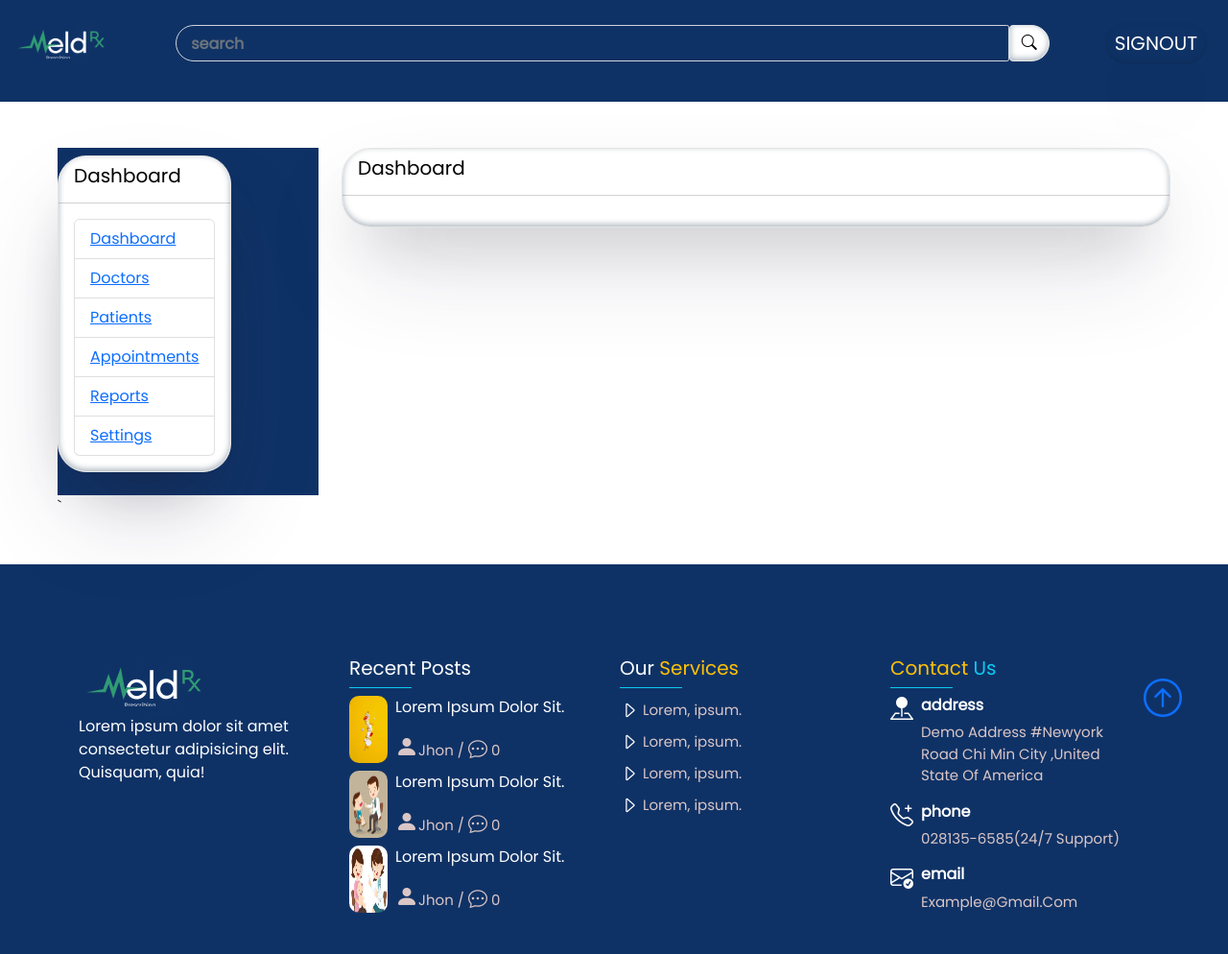
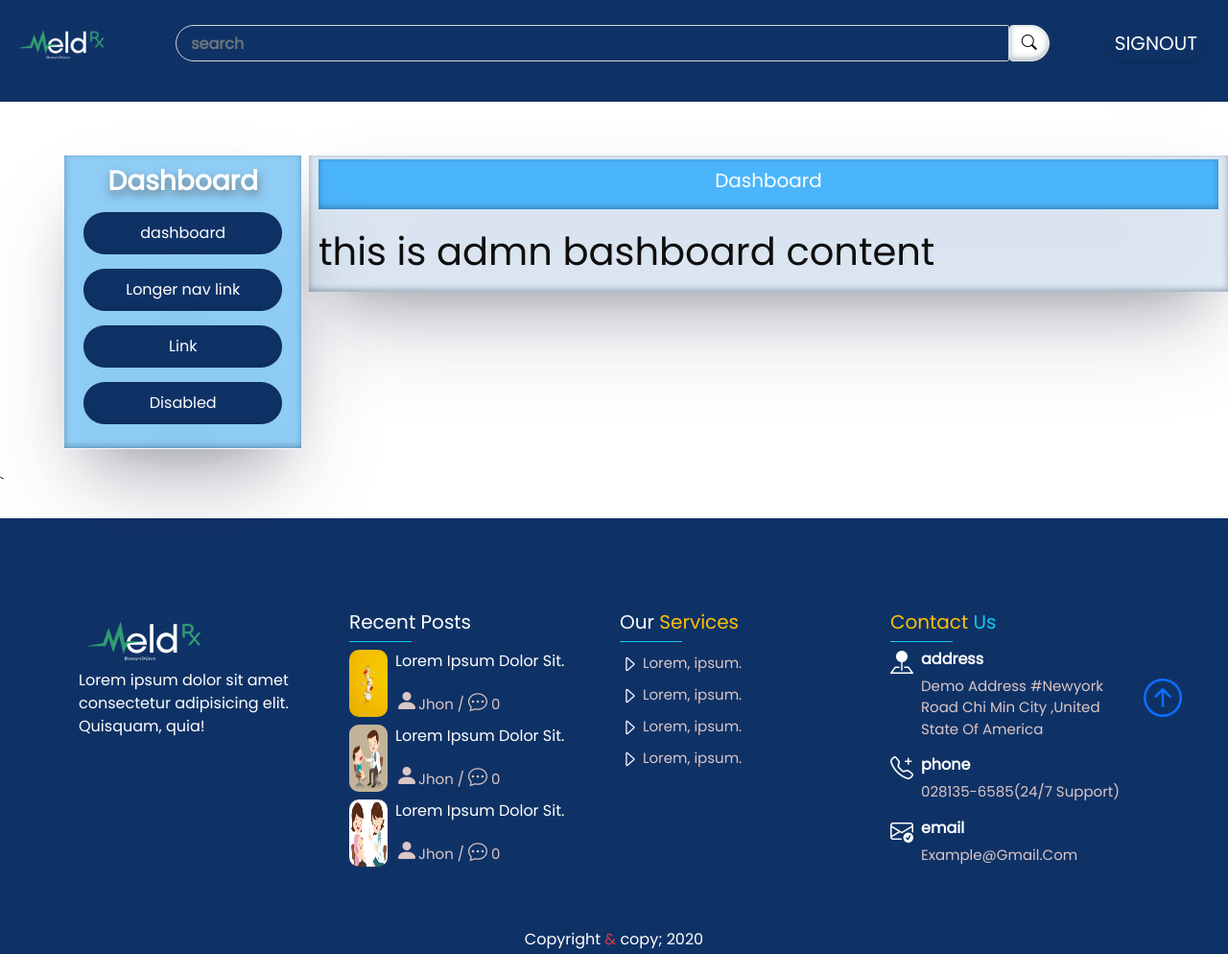
Before and after one commit to golammahmud/medical-boostrap-website, a plain HTML site: page admin/dashboard.html in a window 1280 px wide. Shown: the top 994 px of the page at 96% size. Drawn offline with nearby package versions, Linux system fonts and the light colour scheme; files whose address does not match are found by name.

Commit message:
update admin panel

```diff
--- a/admin_dashboard.html
+++ b/admin/dashboard.html
@@ -20,8 +20,8 @@
     <!--end owl carousel cdn css  -->
     <title>Bootstrap demo</title>
     <link rel="stylesheet" href="https://cdn.jsdelivr.net/npm/bootstrap-icons@1.8.2/font/bootstrap-icons.css">
-    <link rel="stylesheet" href="css/admin.css">
-    <link rel="stylesheet" href="css/style.css">
+    <link rel="stylesheet" href="../css/admin.css">
+    <link rel="stylesheet" href="../css/style.css">
     <link href="https://cdn.jsdelivr.net/npm/bootstrap@5.2.0-beta1/dist/css/bootstrap.min.css" rel="stylesheet"
         integrity="sha384-0evHe/X+R7YkIZDRvuzKMRqM+OrBnVFBL6DOitfPri4tjfHxaWutUpFmBp4vmVor" crossorigin="anonymous">
 </head>
@@ -32,7 +32,7 @@
         <div class="container-fluid align-content-between align-items-center position-relative">
             <div class="navbar-brad">
                 <a href="#" class="navbar-brand">
-                    <img src="images/logo2.png" alt="logo" class="w-100">
+                    <img src="../images/logo2.png" alt="logo" class="w-100">
                 </a>
             </div>
             <button class="navbar-toggler" data-bs-toggle="offcanvas" data-bs-target="#navbarCollapse">
@@ -42,7 +42,7 @@
                 class="w-100 align-items-center justify-content-center justify-content-between px-md-5    rounded-pill ms-auto me-auto mt-2 mt-md-3 ">
                 <form action="" method="post" class="navbar-form  w-100 align-items-center align-self-center ">
                     <div class="form-group fs-3 d-flex ">
-                        <input type="text" class="form-control rounded-end border-1 text-start " name="search"
+                        <input type="text" class="form-control rounded-end border-1 text-start text-white" name="search"
                             placeholder="search ">
 
                         <button type="submit" class="btn bg-body hover-none rounded-start ">
@@ -55,7 +55,7 @@
                 aria-labelledby="offcanvasWithBothOptionsLabel">
                 <div class="offcanvas-header ">
                     <h5 class="offcanvas-title" class="" id="offcanvasWithBothOptionsLabel">
-                        <img src="images/logo2.png" alt="logo" class="w-100">
+                        <img src="../images/logo2.png" alt="logo" class="w-100">
                     </h5>
                     <button type="button" class="btn-close text-reset text-white bg-white " data-bs-dismiss="offcanvas"
                         aria-label="Close"></button>
@@ -72,38 +72,48 @@
         </div>
     </nav>
 
-    <section id="dashboard-sidebar" class="p-5">
-        <div class="container-fluid">
-            <div class="row">
-                <div class="col-md-3">
-                    <nav id="navbar" class="navbar navbar-expand-lg  navbar-dark pb-md-4 ">
-                        <button class="navbar-toggler" data-bs-toggle="offcanvas" data-bs-target="#offcanvasWithBothOptions">
-                            <span class="navbar-toggler-icon "></span>
-                        </button>
-                        <div class="offcanvas offcanvas-start w-75 bg-none" data-bs-scroll="true" tabindex="-1"
+    <section id="dashboard-sidebar" class="  pt-md-5">
+        <div class="container-lg-fluid  pb-4">
+            <div class="row g-2">
+                <div class="col-md-3 ">
+                    <nav id=" admin-navbar" class="navbar  navbar-expand-md  pb-md-4 ">
+
+                        <div class="admin-navbar-header d-flex  flex-fill  justify-content-between me-auto align-items-center ">
+                            <!-- d-flex justify-content-between ms-auto align-items-center w-100 -->
+                            <button class="navbar-toggler  justify-content-center ms-md-auto" data-bs-toggle="offcanvas"
+                                data-bs-target="#offcanvasWithBothOptions">
+                                <span class="navbar-toggler-icon "></span>
+                            </button>
+                            <h6 class="text-center text-capitalize fs-5 fw-bolder z-2 text-white d-md-none">Admin
+                                DashBoard</h6>
+                            <h5 class="offcanvas-title" id="offcanvasWithBothOptionsLabel">
+                                <img src="../images/logo2.png" alt="logo" class="w-100 h-50 d-md-none">
+                            </h5>
+                        </div>
+                        <div class="admin offcanvas offcanvas-end  w-75 " data-bs-scroll="true" tabindex="-1"
                             id="offcanvasWithBothOptions" aria-labelledby="offcanvasWithBothOptionsLabel">
                             <div class="offcanvas-header">
+                                <button type="button" class="btn-close text-reset text-white h2"
+                                    data-bs-dismiss="offcanvas" aria-label="Close">
+                                </button>
                                 <h5 class="offcanvas-title" id="offcanvasWithBothOptionsLabel">
-                                    <img src="images/logo2.png" alt="logo" class="w-100">
+                                    <img src="../images/logo2.png" alt="logo" class="w-100">
                                 </h5>
-                                <button type="button" class="btn-close text-reset" data-bs-dismiss="offcanvas"
-                                    aria-label="Close"></button>
+
                             </div>
                             <div class="offcanvas-body">
-                                <div class="card">
-                                    <div class="card-header">
-                                        <h5 class="card-title">Dashboard</h5>
+                                <div class="navbar-card" style="width: 100% !important; ">
+                                    <div class="navbar-card-header text-center">
+                                        <h5 class="navbar-card-title fw-bolder fs-3 ">Dashboard</h5>
                                     </div>
-                                    <div class="card-body">
-                                        <ul class="list-group">
-                                            <li class="list-group-item"><a href="admin_dashboard.php">Dashboard</a></li>
-                                            <li class="list-group-item"><a href="admin_dashboard.php">Doctors</a></li>
-                                            <li class="list-group-item"><a href="admin_dashboard.php">Patients</a></li>
-                                            <li class="list-group-item"><a href="admin_dashboard.php">Appointments</a>
-                                            </li>
-                                            <li class="list-group-item"><a href="admin_dashboard.php">Reports</a></li>
-                                            <li class="list-group-item"><a href="admin_dashboard.php">Settings</a></li>
-                                        </ul>
+                                    <div class="navbar-card-body ">
+                                        <nav class=" nav-pills flex-column flex-sm-row">
+                                            <a class="flex-sm-fill text-sm-center nav-link active" aria-current="page"
+                                                href="#">dashboard</a>
+                                            <a class="flex-sm-fill text-sm-center nav-link" href="#">Longer nav link</a>
+                                            <a class="flex-sm-fill text-sm-center nav-link" href="#">Link</a>
+                                            <a class="flex-sm-fill text-sm-center nav-link ">Disabled</a>
+                                        </nav>
                                     </div>
                                 </div>
                             </div>
@@ -112,12 +122,12 @@
 
                 </div>
                 <div class="col-md-9">
-                    <div class="card">
-                        <div class="card-header">
-                            <h5 class="card-title">Dashboard</h5>
+                    <div class="content-card pt-md-1 pl-md-4 justify-content-center align-items-center">
+                        <div class="content-card-header">
+                            <h5 class="content-card-title text-center">Dashboard</h5>
                         </div>
-                        <div class="card-body">
-
+                        <div id="admin-content-card" class="content-card-body">
+                            <h1>this is admn bashboard content</h1>
                         </div>
                     </div>
                 </div>
@@ -131,7 +141,7 @@
         <div class="container">
             <div class="row align-items-start justify-content-between g-4 me-auto my-4">
                 <div class="col-md-3 text-start justify-content-center align-content-center ">
-                    <img src="images/logo2.png" class="img-responsive img-fluid " alt="">
+                    <img src="../images/logo2.png" class="img-responsive img-fluid " alt="">
                     <p>Lorem ipsum dolor sit amet consectetur adipisicing elit. Quisquam, quia!</p>
                 </div>
                 <div class="col-md-3">
@@ -141,7 +151,7 @@
                             <hr class="h1 fw-bolder">
                         </div>
                         <div class="text-start justify-content-start align-content-center d-flex my-2">
-                            <img src="images/pexels-photo-3683102.webp" alt=""
+                            <img src="../images/pexels-photo-3683102.webp" alt=""
                                 class="img-responsive img-fluid footer-post-img">
                             <div class="text-start mx-2 d-block mb-0 ">
                                 <p class="text-capitalize fs-6  lead">Lorem ipsum dolor sit.
@@ -152,7 +162,8 @@
                             </div>
                         </div>
                         <div class="text-start justify-content-start align-content-center d-flex my-2">
-                            <img src="images/baby-patient.jpg" alt="" class="img-responsive img-fluid footer-post-img">
+                            <img src="../images/baby-patient.jpg" alt=""
+                                class="img-responsive img-fluid footer-post-img">
                             <div class="text-start mx-2 d-block mb-0 ">
                                 <p class="text-capitalize fs-6  lead">Lorem ipsum dolor sit.
                                 </p>
@@ -162,7 +173,7 @@
                             </div>
                         </div>
                         <div class="text-start justify-content-start align-content-center d-flex my-2">
-                            <img src="images/images-1.jpg" alt="" class="img-responsive img-fluid footer-post-img">
+                            <img src="../images/images-1.jpg" alt="" class="img-responsive img-fluid footer-post-img">
                             <div class="text-start mx-2 d-block mb-0 ">
                                 <p class="text-capitalize fs-6  lead">Lorem ipsum dolor sit.
                                 </p>
--- a/css/admin.css
+++ b/css/admin.css
@@ -1,10 +1,15 @@
 *{
     margin:0px;
     padding:0px;
-    background-color: dimgrey !important;
+    /* background-color: dimgrey !important; */
     font-family: 'Poppins', sans-serif;
     box-sizing: border-box;
     background-color: transparent !important;
+}
+
+#admin-navbar{
+    background-color: none !important;
+    z-index: 1;
 }
 .search-form-group{
    background-color: transparent !important;
@@ -25,3 +30,62 @@
     height: 70px !important;
     border-radius: 50% !important;
 }
+#admin-navbar{
+    background-color: #0F3266 !important;
+}
+.admin-navbar-header{
+    background-color: #0F3266 !important;
+    width: auto !important;
+    /* min-width: 537px !important; */
+    height: auto !important;
+}
+
+.admin .offcanvas-header{
+    background-color: #0F3266 !important;
+}
+.list-group .list-group-item{
+    text-decoration: none !important;
+}
+ .offcanvas-header{
+    background-color: #0F3266 !important;
+  }
+.admin .offcanvas-body{
+    background-color: #8fcdf6 !important;
+    color: #ffffff !important;
+    height: auto !important;
+    width: auto !important;
+    min-width: 100% !important;
+    padding: 10px !important;
+    z-index: 2 !important;
+    border-bottom: 1px solid #feffff !important;
+    box-shadow: rgba(50, 50, 93, 0.25) 0px 50px 100px -20px, rgba(0, 0, 0, 0.3) 0px 30px 60px -30px, rgba(10, 37, 64, 0.35) 0px -2px 6px 0px inset;
+}
+.navbar-card-title{
+    color: #ffffff !important;
+    font-weight: 900;
+    text-shadow: 1px 5px 10px rgba(83,80,80,0.66);
+}
+.content-card{
+    background-color: #dee9f4 !important;
+    color: #0f0e0e !important;
+    height: auto !important;
+    width: auto !important;
+    min-width: 100% !important;
+    padding: 10px !important;
+    z-index: 2 !important;
+    margin: 8px 0px 0px  0px !important;
+    border-bottom: 0px solid #feffff !important;
+    box-shadow: rgba(50, 50, 93, 0.25) 0px 50px 100px -20px, rgba(0, 0, 0, 0.3) 0px 30px 60px -30px, rgba(10, 37, 64, 0.35) 0px -2px 6px 0px inset;
+}
+.content-card-header{
+    background-color: #4bb5fb !important;
+    color: #ffffff !important;
+    height: auto !important;
+    width: auto !important;
+    min-width: 100% !important;
+    padding: 10px !important;
+    z-index: 2 !important;
+    margin: 0px 0px 20px  0px !important;
+    border-bottom: 0px solid #feffff !important;
+    box-shadow: rgba(50, 50, 93, 0.25) 0px 50px 100px -20px, rgba(0, 0, 0, 0.3) 0px 30px 60px -30px, rgba(10, 37, 64, 0.35) 0px -2px 6px 0px inset;
+}
--- a/css/style.css
+++ b/css/style.css
@@ -4,7 +4,7 @@
     font-family: 'Poppins', sans-serif;
     box-sizing: border-box;
 }
-.navbar{
+ #navbar {
     background-color: #0F3266 !important;
 }
 .navbar .nav-link {
@@ -19,7 +19,9 @@
     box-shadow: rgba(50, 50, 93, 0.25) 0px 50px 100px -20px, rgba(0, 0, 0, 0.3) 0px 30px 60px -30px, rgba(10, 37, 64, 0.35) 0px -2px 6px 0px inset;
 }
 .navbar .nav-link:hover{
-    box-shadow: 0px 20px 50px 15px grey;
+    background-color: #ffffff !important;
+    color: #0F3266 !important;
+    box-shadow: 0px 20px 50px 15px grey !important;
 }
 
 .navbar-toggler {
```
Also changed, not shown: admin/doctors.html (added, +12 -0 lines), index.html (+1 -22 lines).
